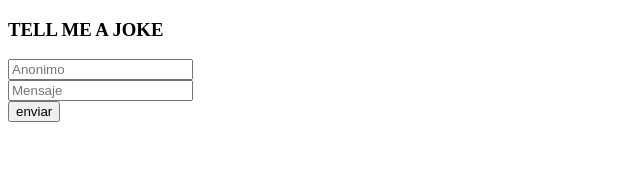
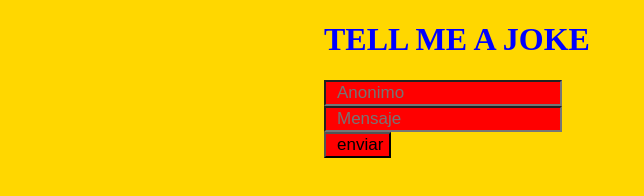
Before and after one commit to jjhernan/Formulario, a plain HTML site: page index.html in a window 1280 px wide. Shown: the whole page, without its empty margins (0-644 px from the left). Drawn offline with Linux system fonts and the light colour scheme.

Commit message:
Cambios en mandar correo y style

```diff
--- a/index.html
+++ b/index.html
@@ -16,8 +16,9 @@
 <link rel="stylesheet" href="style.css">
 </head>
 <body>
-<h3>TELL ME A JOKE</h3>
-<form action="">
+
+<form action="https://formspree.io/jjhdzh@gmail.com" method="POST" enctype="text/plain">
+<h1>TELL ME A JOKE</h1>
 		<div><input type="text" placeholder="Anonimo"></div>
 		<div><input type="textarea" name="mensaje" placeholder="Mensaje"></div>
 		<div><input type="button" value="enviar"></div>
--- a/style.css
+++ b/style.css
@@ -0,0 +1,21 @@
+body {
+	background-color: gold;
+
+}
+
+form {
+	width: 50%;
+	margin-left: 25%;
+}
+input {
+margin-top: 20px:
+width:100;
+height: 35;
+font-size: 17px;
+padding-left: 11px;
+background-color: red;
+
+}
+h1{
+color: blue;
+}
```
